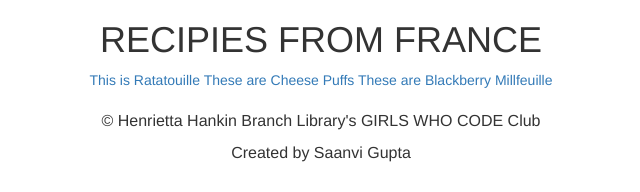
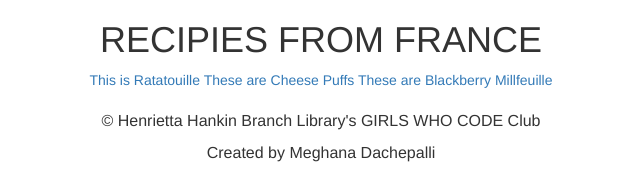
Before and after one commit to gwchhlib/session2, a plain HTML site: page meghana.html in a window 1280 px wide. Shown: the top 192 px of the page, 319-959 px from the left. Drawn offline with nearby package versions, Linux system fonts and the light colour scheme; grey boxes are pictures that could not be loaded.

Commit message:
Update meghana.html

```diff
--- a/meghana.html
+++ b/meghana.html
@@ -16,7 +16,7 @@
 
  <footer>
    <p>&copy; Henrietta Hankin Branch Library's GIRLS WHO CODE Club</p>
-   <p>Created by Saanvi Gupta</p>
+   <p>Created by Meghana Dachepalli</p>
    <a href="index.html">
      <center><img src="http://www.wppl.org/sites/default/files/content/events/GWC.jpg" height="100" width="120"></center>
    </a>
```
